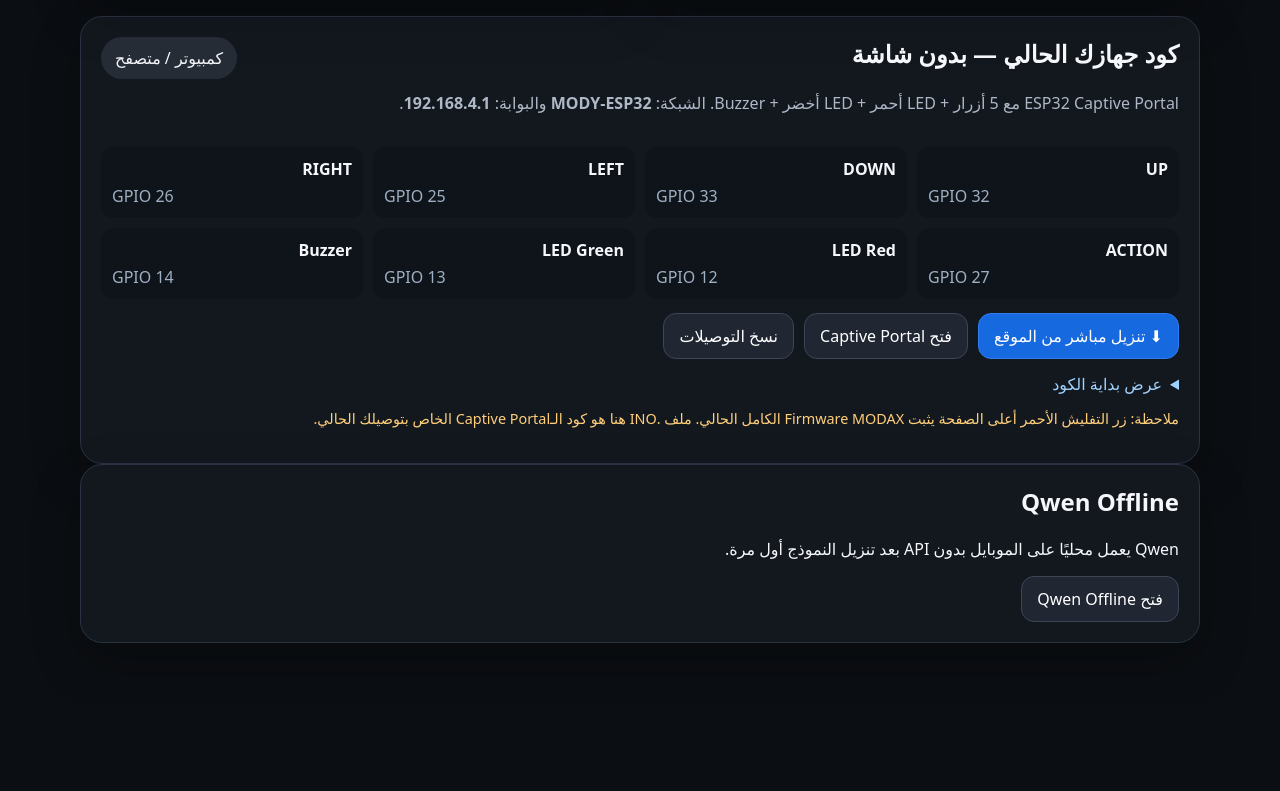
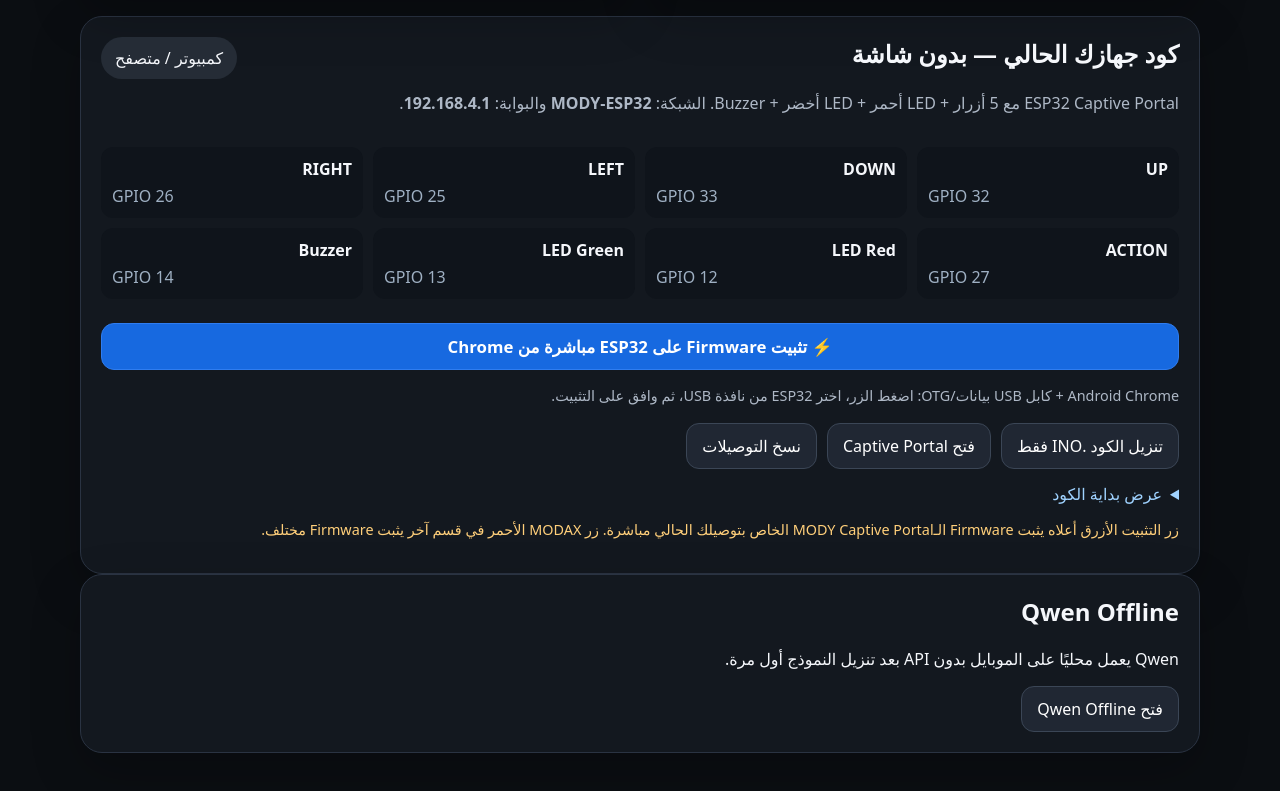
Before and after one commit to Sayedmah/Modax, a plain HTML site: page site/index.html in a window 1280 px wide. Shown: the part 1724-2515 px from the top of the page. Before the commit the page ends 2427 px from the top, so only its background shows below. Drawn offline with Linux system fonts and the light colour scheme; no server answers.

Commit message:
Show direct Chrome install button in device section

```diff
--- a/site/index.html
+++ b/site/index.html
@@ -144,8 +144,10 @@
         <div><b>LED Green</b><span>GPIO 13</span></div>
         <div><b>Buzzer</b><span>GPIO 14</span></div>
       </div>
+      <button id="oneClickFlashBtn3" class="primary direct-flash visible-install">⚡ تثبيت Firmware على ESP32 مباشرة من Chrome</button>
+      <p id="directInstallHint" class="muted small">Android Chrome + كابل USB بيانات/OTG: اضغط الزر، اختر ESP32 من نافذة USB، ثم وافق على التثبيت.</p>
       <div class="row wrap">
-        <a id="directDownloadBtn2" class="button primary" href="./firmware/mody-captive-portal-5buttons.ino" download="mody-captive-portal-5buttons.ino">⬇ تنزيل مباشر من الموقع</a>
+        <a id="directDownloadBtn2" class="button" href="./firmware/mody-captive-portal-5buttons.ino" download="mody-captive-portal-5buttons.ino">تنزيل الكود .INO فقط</a>
         <a class="button" href="http://192.168.4.1" target="_blank" rel="noopener">فتح Captive Portal</a>
         <button id="copyPinsBtn">نسخ التوصيلات</button>
       </div>
@@ -163,7 +165,7 @@ BUZZER = 14
 Wi-Fi: MODY-ESP32
 Portal: 192.168.4.1</pre>
       </details>
-      <p class="warn small">ملاحظة: زر التفليش الأحمر أعلى الصفحة يثبت Firmware MODAX الكامل الحالي. ملف .INO هنا هو كود الـCaptive Portal الخاص بتوصيلك الحالي.</p>
+      <p class="warn small">زر التثبيت الأزرق أعلاه يثبت Firmware الـMODY Captive Portal الخاص بتوصيلك الحالي مباشرة. زر MODAX الأحمر في قسم آخر يثبت Firmware مختلف.</p>
     </section>
 
     <section class="card">
```
